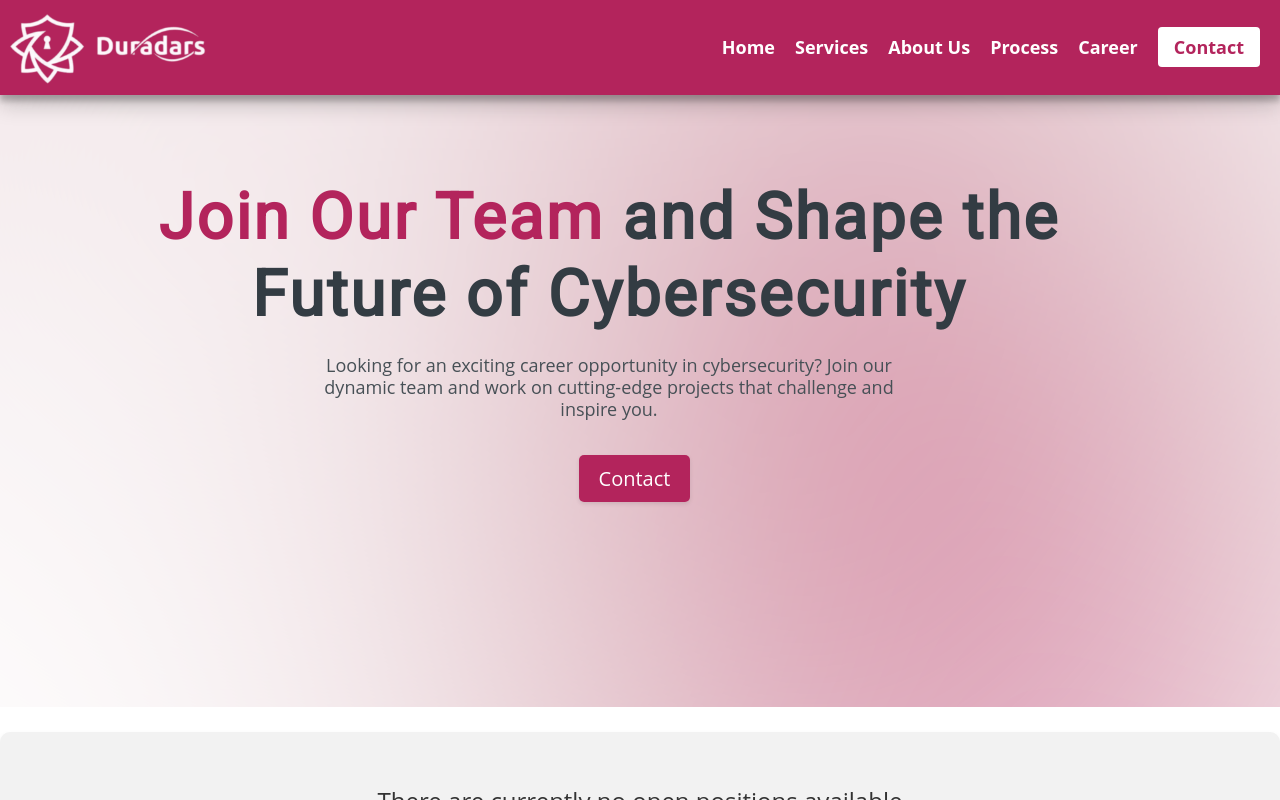
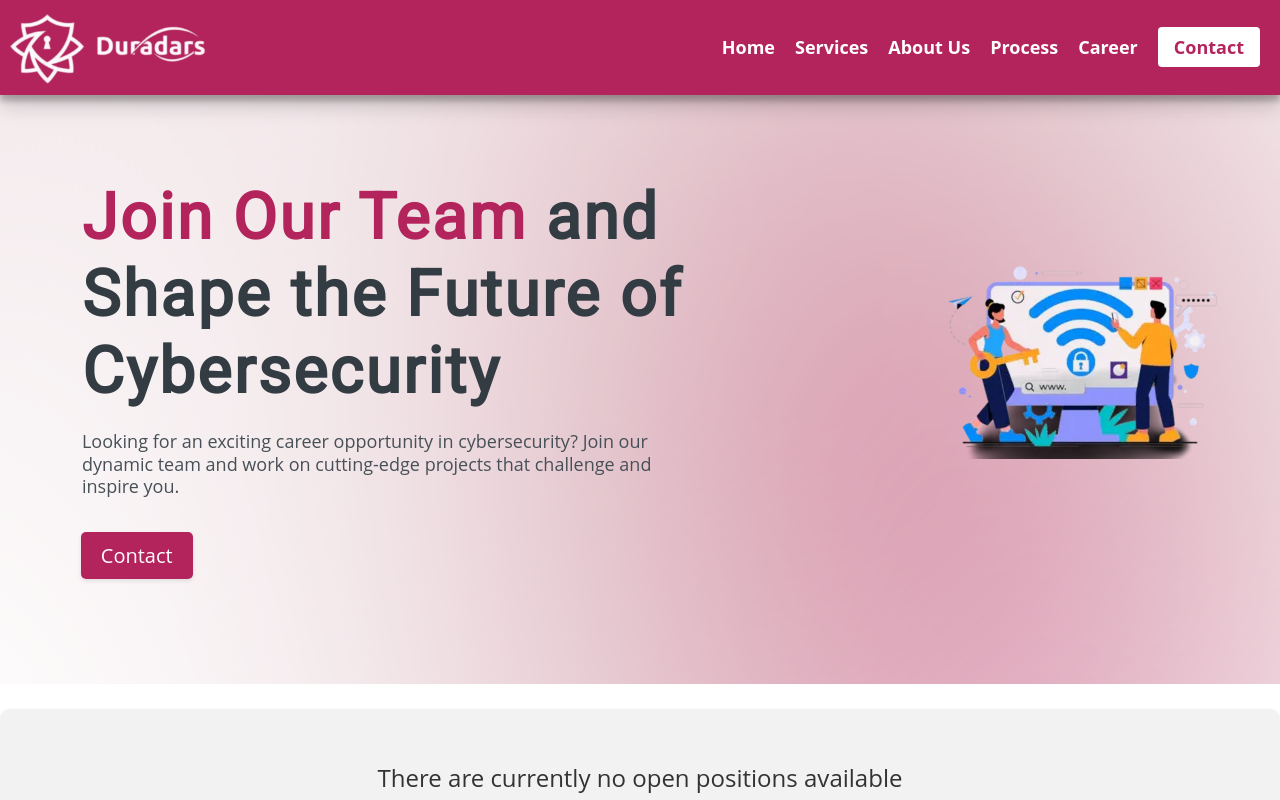
Before and after one commit to devasyarajguru/Duradars-website, a React (Vite) app: page /career in a window 1280 px wide. Built offline with nearby package versions, Linux system fonts and the light colour scheme.

Commit message:
updating hero section

```diff
--- a/src/CSS/AboutSec.css
+++ b/src/CSS/AboutSec.css
@@ -114,7 +114,7 @@
   .about-us-content {
     width: 100%;
     margin-left: 0;
-    margin-top: 20px;
+    margin-top: -80px;
     text-align: center;
   }
 
@@ -125,6 +125,11 @@
   .side-image {
     max-width: 250px;
     height: auto;
+  }
+
+  .about1-image,.about2-image, .side-image
+  {
+    display: none;
   }
 }
 
--- a/src/CSS/Home.css
+++ b/src/CSS/Home.css
@@ -4,6 +4,7 @@
   flex-direction: column;
   align-items: center;
   padding: 20px;
+  position: relative;
   /* height: 100vh; */
 }
 
@@ -24,15 +25,33 @@
 
 .content-container{
   display:flex;
+  /* background-color: greenyellow; */
+   justify-content: center;
+  align-items: center;
 }
 
 .content-container-wrapper{
   margin-top:150px;
   margin-bottom:100px;
+  width: 100%;
 }
+.hero-section-content{
+  /* margin-top:30px;
+  background-color: #2443b3; */
+  width: 50%;
+  display: flex;
+  flex-direction: column;
+  align-items: flex-start;
+  /* background-color: #2443b3; */
+  margin-top: 30px;
+}
+.hero-section-image
+{
+  width: 50%;
+  display: flex;
+  justify-content: flex-end;
+  /* background-color: red; */
 
-.hero-section-content{
-  margin-top:30px;
 }
 
   .slide-left {
@@ -42,10 +61,10 @@
 
   @keyframes slide-left {
     from {
-      margin-left: -15%;
+      margin-left: 0%;
     }
     to {
-      margin-left: -5%;
+      margin-left: 10%;
     }
   }
 
@@ -67,10 +86,10 @@
 
 @keyframes slide-right {
   from {
-    margin-left: 15%;
+    margin-left: 0%;
   }
   to {
-    margin-left: 5%;
+    margin-left: -10%;
   }
 }
 
@@ -81,17 +100,23 @@
   font-weight: 600;
   line-height: 1.2em;
   margin-bottom: 1.75rem;
-  width:700px;
+  width:100%;
   font-family: 'Roboto', sans-serif;
   letter-spacing: 0.10rem;
 }
 
 .paragraph {
-  width:37.5rem;
+  width: 100%;
   font-size: 1.25rem;
   line-height: 1.4rem;
   color: #475056;
   font-family: 'Open Sans', sans-serif;
+  /* background-color: violet; */
+}
+
+.btn-div
+{
+  margin-left: 8%;
 }
 
 .custom-button {
@@ -118,20 +143,13 @@
   transform: scale(1.1);
 }
 
-.main-home-container .svg-image
-  {
-    width: 100%;
-    object-fit: contain;
-  }
 
-.svg-image
-{
-  width:70rem;
-  /* height:10rem; */
+.svg-image {
+  width: 100%;
+  max-width: 50rem;
   object-fit: contain;
-  max-width: 100%;
-  block-size: auto;
-  display: none;
+  height: auto;
+  display: block;
 }
 
 .about-home{
@@ -140,56 +158,60 @@
 }
 
 @media (max-width:540px) {
-  .content-container
-  {
-    width:100%;
-    display: flex;
+
+  .content-container {
+    margin-top: -50px;
     flex-direction: column;
+  }
+
+  .hero-section-content,
+  .hero-section-image {
+    width: 100%;
+    justify-content: center;
     align-items: center;
-    /* font-size: 50px; */
   }
-  .tagline
-  {
-    max-width:80%;
-    width:100%;
-    text-align: center;
-    margin-top: -50px;
-    }
 
-  .paragraph
-  {
-    font-size:1rem;
-    width: 100%;
-    max-width: 80%;
+  .tagline {
+    font-size: 2.625rem;
     text-align: center;
   }
 
-  .custom-button
-  {
+  .paragraph {
+    text-align: center;
+  }
+
+  .custom-button {
     width: 100%;
     margin-top: 1rem;
   }
-
-  .hero-section-content
+  .hero-section-image
   {
-    display: flex;
-    flex-direction: column;
-    justify-content: center;
-    align-items: center;
-    margin-bottom: 5rem;
+    margin-top: 2rem;
+    margin:0 auto;
+  }
+  .svg-image {
+    margin-top: 1rem;
+    max-width: 100%;
   }
 
-  .svg-image
-{
-  width: 100%;
-  height:auto;
-}
+  @keyframes slide-left {
+    from {
+      margin-top: 0;
+    }
+    to {
+      margin-top: 0;
+    }
+  }
 
-.main-home-container .svg-image
-  {
-    width: 100%;
-    object-fit: contain;
+  @keyframes slide-right {
+    from {
+      margin-left: 0%;
+    }
+    to {
+      margin-left: 0%;
+    }
   }
+
 }
 
 @media (min-width:540px) and (max-width:768px) {
@@ -414,29 +436,40 @@
   }
 }
 
-@media (min-width:1200px)
+@media (min-width:1200px) and (max-width:2500px)
 {
+
   .content-container {
     display: flex;
-    justify-content: center;
+    justify-content: space-between;
     align-items: center;
+    width: 100%;
+  }
+
+  .hero-section-content {
+    width: 50%;
+    display: flex;
+    flex: 1;
     flex-direction: column;
+    align-items: flex-start;
+  }
+
+  .hero-section-image {
+    flex: 1;
+    width: 50%;
+    display: flex;
+    justify-content: flex-end;
   }
 
   .tagline {
-    max-width: 80%;
     font-size: 4rem;
-    width: 100%;
-    text-align: center;
     margin-bottom: 20px;
     letter-spacing: 0.15rem;
   }
 
   .paragraph {
-    max-width: 50%;
     font-size: 1.125rem;
-    width: 100%;
-    text-align: center;
+    text-align: left;
     margin-bottom: 20px;
   }
 
@@ -445,21 +478,10 @@
     margin-top: 20px;
   }
 
-  .hero-section-content {
-    display: flex;
-    justify-content: center;
-    align-items: center;
-    flex-direction: column;
-    margin-bottom: 100px;
+  .svg-image {
+    width: 100%;
+    max-width: 50rem;
+    height: auto;
   }
 
-  /* .main-home-container .svg-image
-  {
-    width: 100%;
-    object-fit: contain;
-  } */
-  .svg-image {
-    max-width: 100%;
-    height: auto;
-  }
 }
--- a/src/Components/MainHero.jsx
+++ b/src/Components/MainHero.jsx
@@ -9,6 +9,10 @@ const MainHero = ({
   taglineJSX,
   taglineText,
   paragraph,
+  image,
+  smallImage,
+  mediumImage,
+  largeImage,
 }) => {
   const topRef = useRef();
   useEffect(() => {
@@ -35,7 +39,7 @@ const MainHero = ({
               {/* <Link to="/contact">
                 <button className="custom-button slide-left" style={{fontSize:"24px" , width: '200px', height: '50px', padding: '10px 20px'}}>Contact</button>
               </Link> */}
-              <div style={{marginTop:"1.5rem"}}>
+              <div className="btn-div" style={{marginTop:"1.5rem"}}>
               <Link to="/contact" className="custom-button slide-left" >
                 Contact
               </Link>
@@ -47,7 +51,7 @@ const MainHero = ({
             <div className="hero-section-image" id="box">
               {/* Hero Section Image Starts */}
               <div className="hero-image">
-                {/* <picture>
+                <picture>
                   <source
                     srcSet={`${smallImage} 1x, ${mediumImage} 1.5x, ${largeImage} 2x`}
                     sizes="(max-width: 540px) 90vw, (max-width: 768px) 80vw, (max-width:1200px) 70vw , 60vw"
@@ -60,7 +64,7 @@ const MainHero = ({
                     width={1200}
                     height={675}
                   />
-                </picture> */}
+                </picture>
               </div>
             </div>
             {/* Hero Section Image ends */}
```
